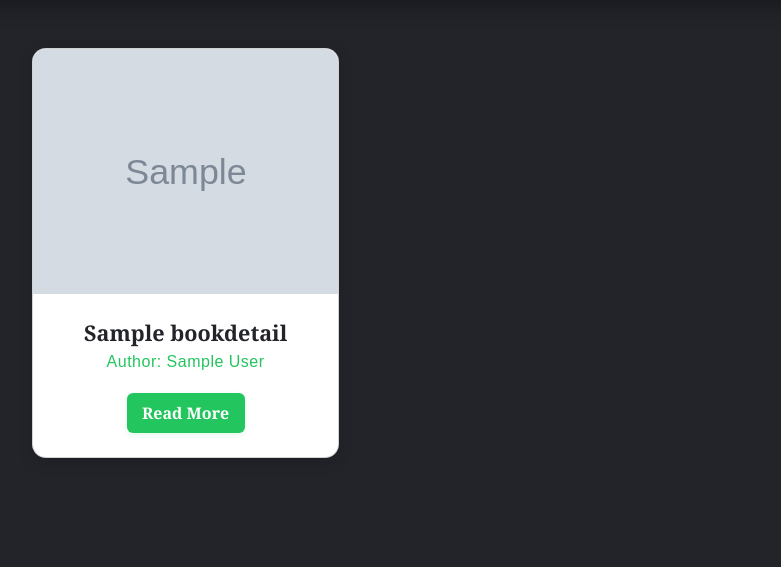
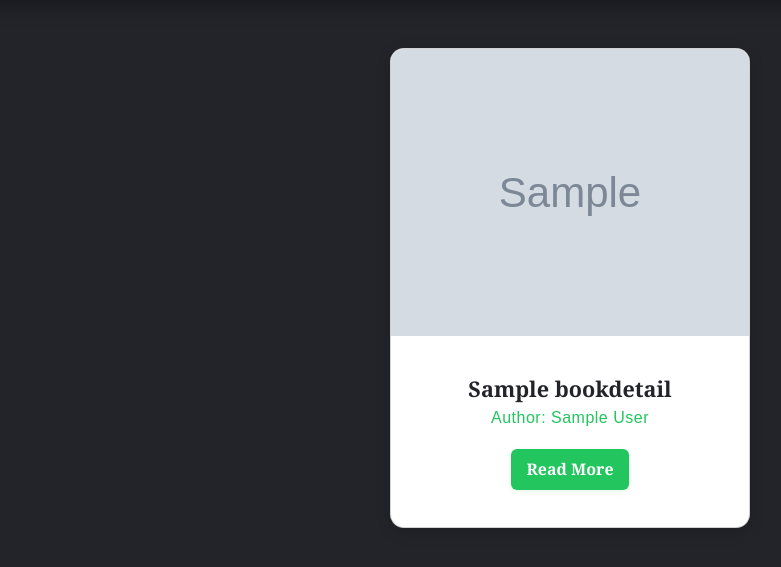
Before and after one commit to SRIROSHAN08/BookOasis, a Django app: page / in a window 1280 px wide. Shown: the part 75-642 px from the top of the page, without its empty margins (70-851 px from the left). Run offline with Django 5.2, Linux system fonts and the light colour scheme; tables that the repository leaves empty hold one stand-in row (values such as "Sample post"); grey boxes marked "Sample" are stand-in pictures; some libraries are stand-ins or nearby versions.

Commit message:
UI enhanced

```diff
--- a/frontend/templates/books.html
+++ b/frontend/templates/books.html
@@ -1,7 +1,7 @@
 {% extends 'navbar.html' %}
 {% load static %}
 {% block content %}
-<link href="https://cdn.jsdelivr.net/npm/bootstrap@5.3.2/dist/css/bootstrap.min.css" rel="stylesheet">
+<link href="https://cdn.jsdelivr.net/npm/bootstrap@5.3.2/dist/css/bootstrap.min.css" rel="stylesheet" />
 
 <style>
     /* Page */
@@ -18,13 +18,31 @@
         max-width: 1100px;
     }
 
+    /* Grid layout: responsive auto-fit */
+    .grid-row {
+        display: grid;
+        grid-template-columns: repeat(auto-fit, minmax(220px, 1fr));
+        gap: 1.5rem;
+        align-items: start;
+    }
+
+    .grid-item {
+        display: flex;
+        justify-content: center;
+        /* center card inside the grid cell */
+    }
+
     /* Card base */
     .card {
         --card-w: 360px;
+        /* used only as max-width */
         --card-h: 420px;
         --raise: 18px;
         --scale-hover: 1.05;
-        width: clamp(200px, 24vw, 380px);
+        width: 100%;
+        /* let grid cell control width */
+        max-width: var(--card-w);
+        /* prevents cards from growing too large on very wide columns */
         aspect-ratio: 3 / 4;
         background: #ffffff;
         color: #4a4a4a;
@@ -89,6 +107,7 @@
         flex-direction: column;
         justify-content: center;
         text-align: center;
+        flex: 1 1 auto;
     }
 
     /* Centered Title */
@@ -127,12 +146,10 @@
         transform: translateY(-3px);
     }
 
-    .grid-row {
-        display: flex;
-        flex-wrap: wrap;
-        gap: 2rem;
-        justify-content: flex-start;
-        align-items: flex-start;
+    /* Keyboard focus visible */
+    .card:focus {
+        outline: 3px solid rgba(34, 197, 94, 0.18);
+        outline-offset: 4px;
     }
 
     /* Reduced motion */
@@ -149,11 +166,6 @@
 
     /* Responsive tweaks */
     @media (max-width: 992px) {
-        .card {
-            width: clamp(180px, 40vw, 320px);
-            aspect-ratio: 3/4;
-        }
-
         .card-figure {
             height: 56%;
         }
@@ -161,8 +173,6 @@
 
     @media (max-width: 480px) {
         .card {
-            width: 100%;
-            aspect-ratio: 3/4;
             border-radius: 10px;
         }
 
@@ -174,14 +184,8 @@
             font-size: 1.05rem;
         }
     }
-</style>
 
-{% if user.is_authenticated %}
-<div class="user-greeting" style="margin:1.5rem 0 1rem 0;">
-    <span class="wave" aria-hidden="true">👋</span>
-    Hi, <strong style="color:#ffd369">{{ user.username|title }}</strong>!
-</div>
-<style>
+    /* Greeting style (kept same) */
     .user-greeting {
         display: inline-block;
         padding: .5rem 1rem;
@@ -229,6 +233,12 @@
         }
     }
 </style>
+
+{% if user.is_authenticated %}
+<div class="user-greeting" style="margin:1.5rem 0 1rem 0;">
+    <span class="wave" aria-hidden="true">👋</span>
+    Hi, <strong style="color:#ffd369">{{ user.username|title }}</strong>!
+</div>
 {% endif %}
 
 <div class="container mt-4">
```
